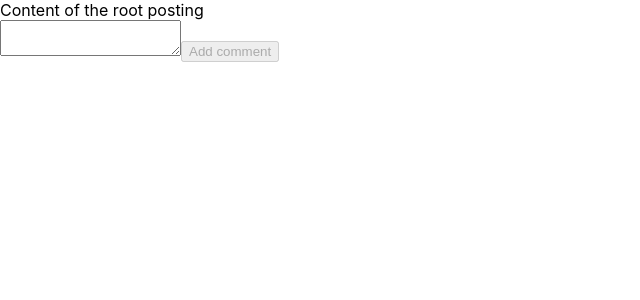
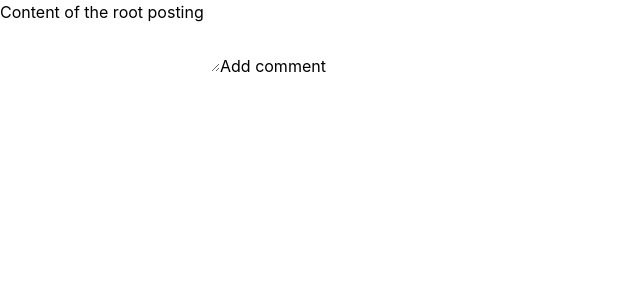
Before and after one commit to DorianW/inbwpemb, a React (Create React App) app: page / in a window 1280 px wide. Shown: the top 300 px of the page, without its empty margins (0-640 px from the left). Built offline with nearby package versions, Linux system fonts and the light colour scheme.

Commit message:
Install tailwindcss

```diff
--- a/package.json
+++ b/package.json
@@ -39,5 +39,11 @@
       "last 1 firefox version",
       "last 1 safari version"
     ]
+  },
+  "devDependencies": {
+    "@babel/plugin-proposal-private-property-in-object": "^7.21.11",
+    "autoprefixer": "^10.4.19",
+    "postcss": "^8.4.39",
+    "tailwindcss": "^3.4.6"
   }
 }
--- /dev/null
+++ b/postcss.config.js
@@ -0,0 +1,6 @@
+module.exports = {
+	plugins: {
+		tailwindcss: {},
+		autoprefixer: {},
+	},
+}
--- a/src/index.css
+++ b/src/index.css
@@ -1,3 +1,7 @@
+@tailwind base;
+@tailwind components;
+@tailwind utilities;
+
 body {
   margin: 0;
   font-family: -apple-system, BlinkMacSystemFont, 'Segoe UI', 'Roboto', 'Oxygen',
--- /dev/null
+++ b/tailwind.config.js
@@ -0,0 +1,10 @@
+/** @type {import('tailwindcss').Config} */
+module.exports = {
+	content: [
+		"./src/**/*.{js,jsx,ts,tsx}",
+	],
+	theme: {
+		extend: {},
+	},
+	plugins: [],
+}
```
Also changed, not shown: 1 other file (tests, documents, lock files or other folders).
